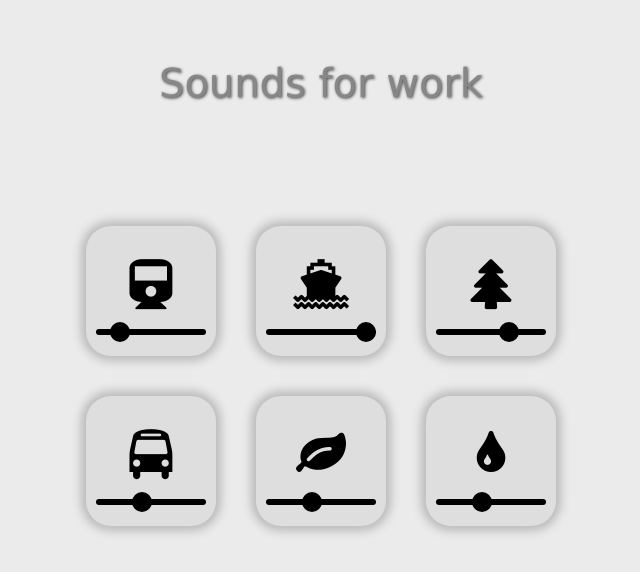
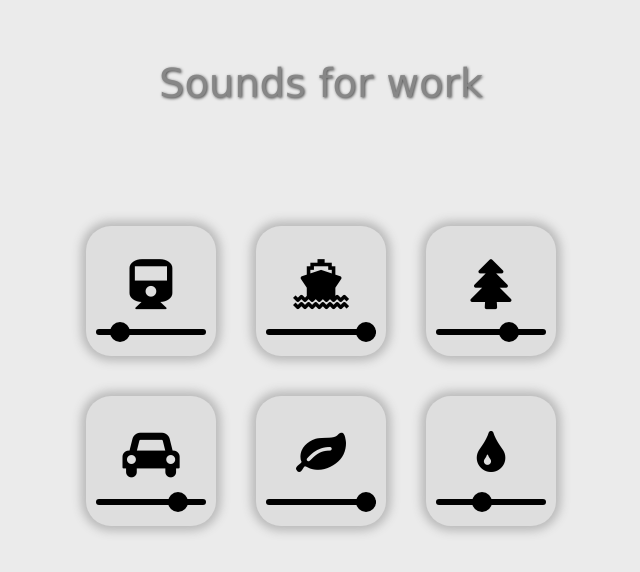
Before and after one commit to infuzo/noiseToWork, a plain HTML site: page wwwroot/index.html in a window 1280 px wide. Shown: the whole page, without its empty margins (319-959 px from the left). Drawn offline with Linux system fonts and the light colour scheme.

Commit message:
Change wind sound. Replace engine sound to car when rain sound.

```diff
--- a/wwwroot/index.html
+++ b/wwwroot/index.html
@@ -15,6 +15,8 @@
 		.trackControlls {
 			padding: 0px;
 			margin: 100px auto;
+			min-width: 130px;
+			max-width: 510px;
 			width: 510px;
 		}
 
@@ -115,9 +117,8 @@
 		</div><div id="controllBirds" class="oneTrackControllDisabled">
 			<i class="fa fa-tree"></i>
 			<div class="volumeLine"><div class="volumeCircle"></div></div>
-		</div><br />
-		<div id="controllEngine" class="oneTrackControllDisabled">
-			<i class="fa fa-bus"></i>
+		</div><div id="controllCar" class="oneTrackControllDisabled">
+			<i class="fa fa-car"></i>
 			<div class="volumeLine"><div class="volumeCircle"></div></div>
 		</div><div id="controllWind" class="oneTrackControllDisabled">
 			<i class="fa fa-leaf"></i>
@@ -132,8 +133,8 @@
 		new Track("sounds/train.mp3", "controllTrain", 0.15);
 		new Track("sounds/water.mp3", "controllWater");
 		new Track("sounds/birds.mp3", "controllBirds", 0.7);
-		new Track("sounds/engine.mp3", "controllEngine", 0.4);
-		new Track("sounds/wind.wav", "controllWind", 0.4);
+		new Track("sounds/car.mp3", "controllCar", 0.8);
+		new Track("sounds/wind.mp3", "controllWind");
 		new Track("sounds/rain.mp3", "controllRain", 0.4);
 	</script>
 </body>
```
Also changed, not shown: 6 other files.
